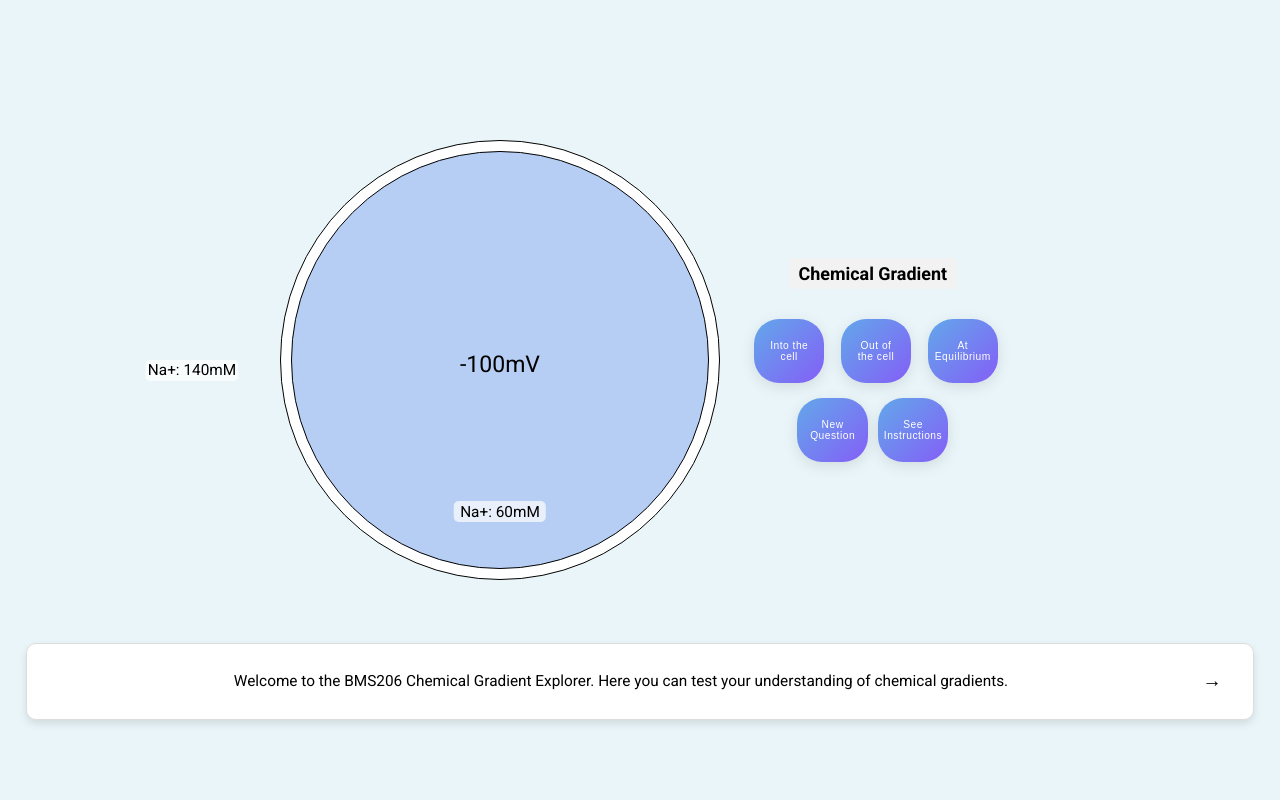
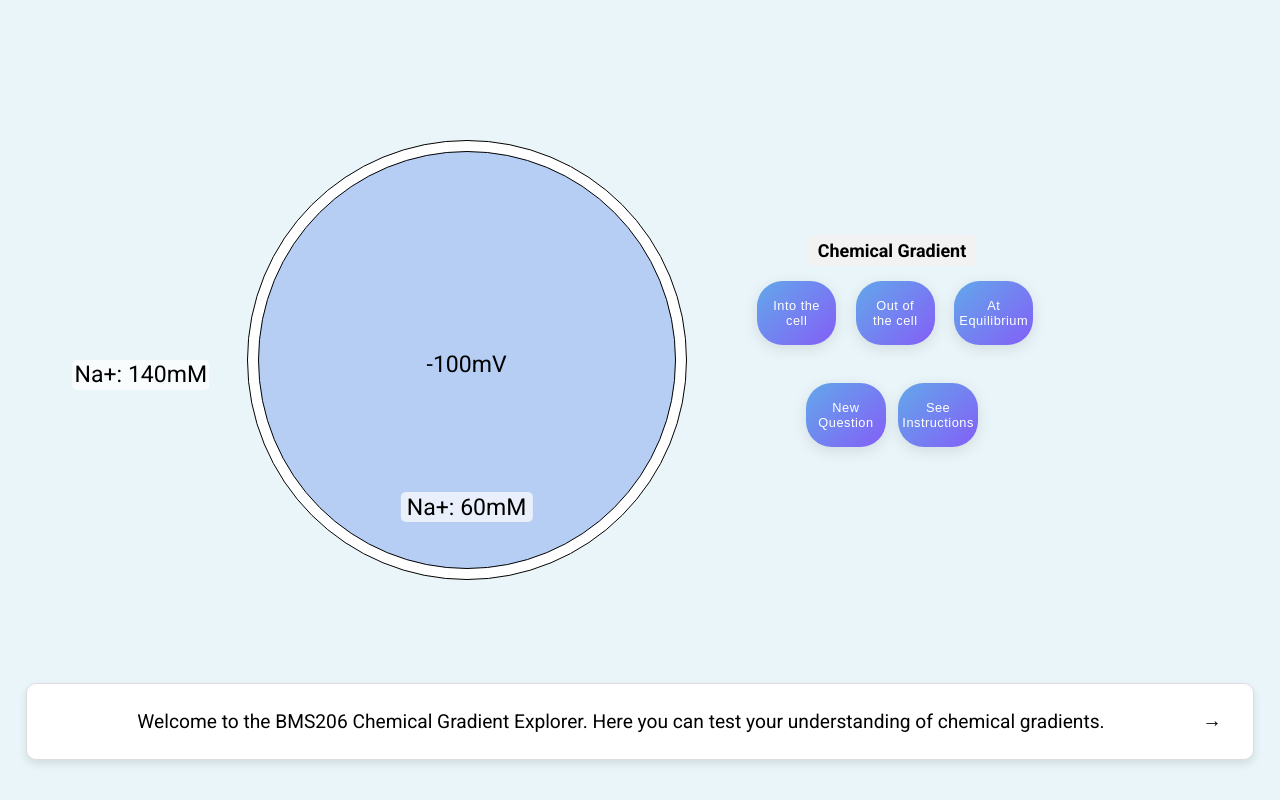
Before and after one commit to Grinner28/ChemicalGradients, a plain HTML site: page index.html in a window 1280 px wide. Drawn offline with Linux system fonts and the light colour scheme.

Commit message:
Update styles.css

```diff
--- a/styles.css
+++ b/styles.css
@@ -100,9 +100,9 @@ body, html {
 .ion-concentration-outer {
   position: absolute;
   top: 45%;  /* Adjust as necessary */
-  left: 15%;
+  left: 11%;
   transform: translateX(-50%);
-  font-size: 1.2vw;   /* Adjust font size as necessary */
+  font-size: 1.8vw;   /* Adjust font size as necessary */
   background-color: rgba(255, 255, 255, 0.7);  /* Semi-transparent background for readability */
   padding: 0.1vw 0.2vw;
   border-radius: 5px;
@@ -114,7 +114,7 @@ body, html {
   bottom: 5%;  /* Adjust as necessary */
   left: 50%;
   transform: translateX(-50%);
-  font-size: 1.2vw;   /* Adjust font size as necessary */
+  font-size: 1.8vw;   /* Adjust font size as necessary */
   background-color: rgba(255, 255, 255, 0.7);  /* Semi-transparent background for readability */
   padding: 0.1vw 0.5vw;
   border-radius: 5px;
@@ -124,18 +124,18 @@ body, html {
 .button-container {
   display: flex;
   flex-direction: column; /* Stacks the groups vertically */
-  gap: 15px; /* Provides space between the button groups */
-  margin-top: 20px; /* Space above the button container */
+  margin-top: 1vw; /* Space above the button container */
   width: 50vw;
   margin: 0 auto;
-  padding-left: 2vw;
+  padding-left: 5vw;
   align-items: center;
 }
 
 .chemical-gradient-buttons, .electrical-gradient-buttons, .options-buttons {
   display: flex;
   flex-direction: row; /* Changed to row */
-  gap: 10px;
+  padding-bottom: 3vw;
+  gap: 1vw;
   align-items: center;
   justify-content: center; /* Ensure items are centered horizontally */
 }
@@ -145,11 +145,11 @@ body, html {
   align-items: center; /* Vertical centering */
   justify-content: center; /* Horizontal centering */
   padding: 1vw 1vw;               /* Increase padding for a more spacious look */
-  width: 5.5vw;
+  width: 6.2vw;
   height: 5vw;
-  font-size: 0.8vw;                /* Slightly larger font */
+  font-size: 1vw;                /* Slightly larger font */
   border: none;                    /* Remove any border */
-  border-radius: 25px;             /* Fully rounded edges */
+  border-radius: 2vw;             /* Fully rounded edges */
   background: linear-gradient(135deg, #62a8ea, #845ef7);  /* Gradient background */
   color: white;                    /* White text */
   cursor: pointer;                 /* Hand cursor on hover */
@@ -194,14 +194,14 @@ body, html {
   align-items: centre;
   padding: 1vw;
   position: fixed;  /* Keeps the instruction box in a fixed position */
-  bottom: 10%;       /* Margin from the bottom of the viewport */
+  bottom: 5%;       /* Margin from the bottom of the viewport */
   left: 2%;         /* Margin from the left of the viewport */
   right: 2%;        /* Ensures the box does not stretch across the entire screen width */
   padding: 2%;    /* Increased padding for better text spacing */
   background-color: #ffffff;  /* Light background color for better contrast */
   color: #000000;    /* Dark text color for high contrast */
   text-align: center;  /* Centers the text */
-  font-size: 1.2vw;    /* Larger font size for easier reading */
+  font-size: 1.5vw;    /* Larger font size for easier reading */
   font-family: 'Roboto', sans-serif;  /* Maintains the Roboto font for consistency */
   z-index: 9999;    /* Ensures the instruction box is layered above other elements */
   box-shadow: 0 4px 8px rgba(0,0,0,0.1);  /* Adds a shadow for depth, improving separation from the background */
```
